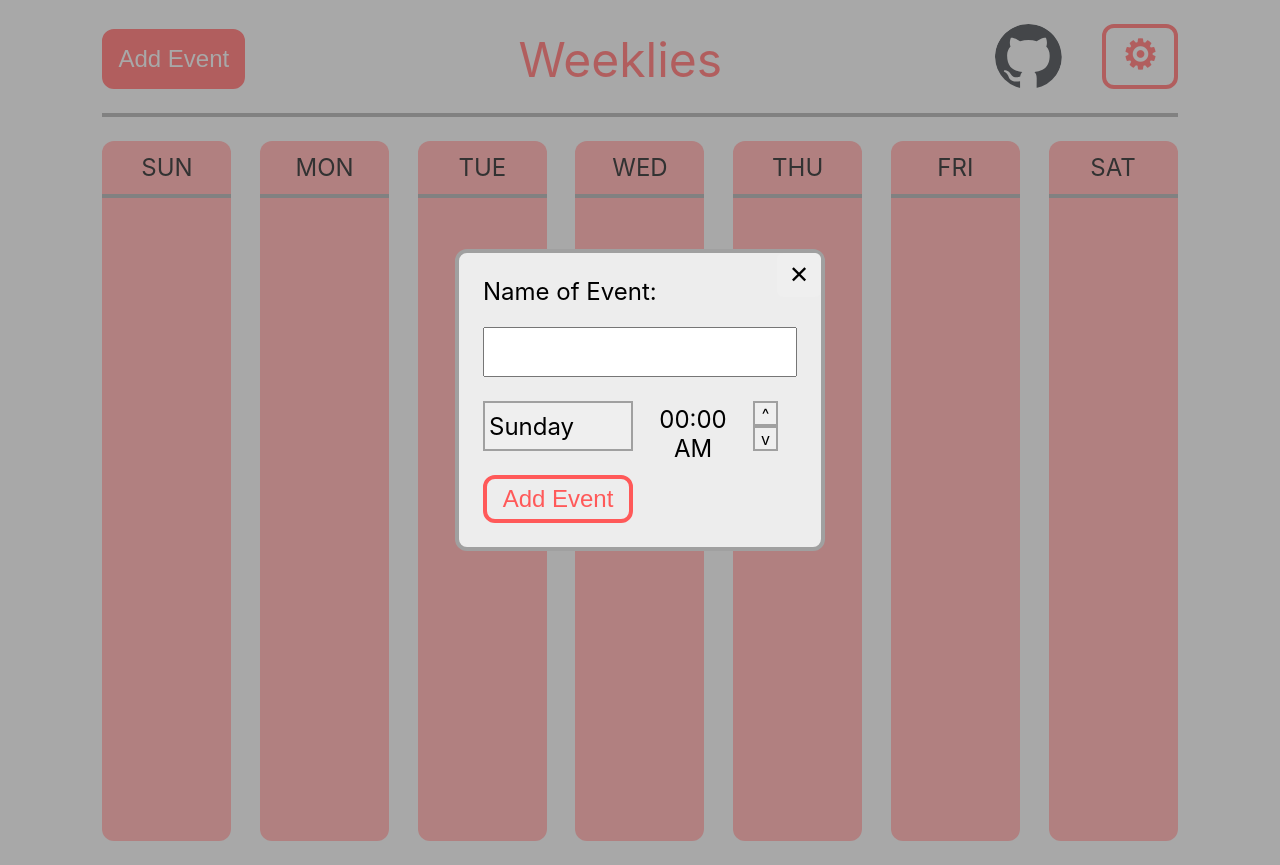
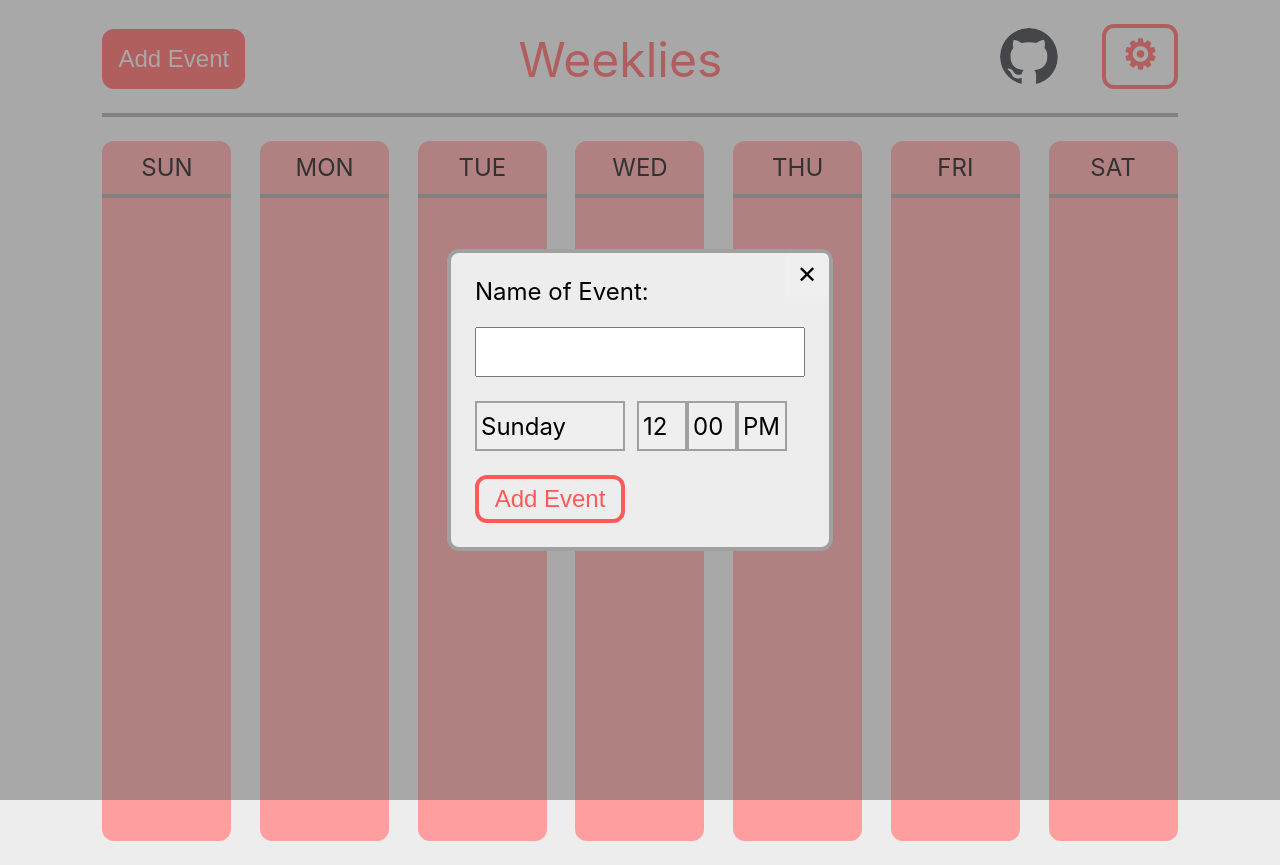
Before and after one commit to blloop/weeklies-alpha, a React (Create React App) app: page / in a window 1280 px wide. Both pictures are taken after a click on the button "Add Event". Built offline with nearby package versions, Linux system fonts and the light colour scheme.

Commit message:
add event time schema

```diff
--- a/src/components/AddEventDialog.js
+++ b/src/components/AddEventDialog.js
@@ -1,6 +1,8 @@
 import React, { Component } from 'react';
 import DayDropdown from './DayDropdown';
-import TimeDropdown from './TimeDropdown';
+import HourDropdown from './HourDropdown';
+import MinDropdown from './MinDropdown';
+import ToggleAM from './ToggleAM';
 
 class AddEventDialog extends Component {
 
@@ -10,7 +12,9 @@ class AddEventDialog extends Component {
             showDialog: this.props.showDialog,
             inputText: '',
             dayOfWeek: 'Sunday',
-            timeOfDay: 0,
+            newHour: 0,
+            isZero: true,
+            isAM: false,
             useMilitary: false
         }
     }
@@ -19,7 +23,8 @@ class AddEventDialog extends Component {
         let newEvent = {
             title: this.state.inputText,
             day: this.state.dayOfWeek,
-            time: this.state.timeOfDay
+            hour: this.state.newHour,
+            min: (this.state.isZero ? 0 : 30)
         };
         this.props.eventAdd(newEvent);
         let newState = {
@@ -46,13 +51,30 @@ class AddEventDialog extends Component {
 
     }
 
-    changeTime = (time) => {
-        let newTime = (this.state.timeOfDay + time) % 48;
+    changeHour = (hour) => {
         let newState = {
             ...this.state,
-            timeOfDay: (newTime !== -1 ? newTime : 47)
+            newHour: hour,
+            isAM: hour > 11
         }
         this.setState(newState);
+    }
+
+    changeMin = () => {
+        let newState = {
+            ...this.state,
+            isZero: !this.state.isZero
+        }
+        this.setState(newState);
+    }
+
+    changeAM = () => {
+        let newState = {
+            ...this.state,
+            isAM: !this.state.isAM
+        }
+        this.setState(newState);
+        console.log("CHANGEAM" + this.state.isAM);
     }
 
     render() {
@@ -77,11 +99,21 @@ class AddEventDialog extends Component {
                                 changeDay={this.changeDay}
                                 dayOfWeek={this.state.dayOfWeek}>
                             </DayDropdown>
-                            <TimeDropdown
-                                useMilitary={this.state.useMilitary}
-                                changeTime={this.changeTime}
-                                timeOfDay={this.state.timeOfDay}>
-                            </TimeDropdown>
+                            <div style={{ width: '12px' }}></div>
+                            <HourDropdown
+                                changeHour={this.changeHour}
+                                newHour={this.state.newHour}
+                                useMilitary={this.state.useMilitary}>
+                            </HourDropdown>
+                            <MinDropdown
+                                isZero={this.state.isZero}
+                                changeMin={this.changeMin}>
+                            </MinDropdown>
+                            <ToggleAM
+                                changeAM={this.changeAM}
+                                isAM={this.state.isAM}
+                                useMilitary={this.state.useMilitary}>
+                            </ToggleAM>
                         </div>
                         <button
                             className='contrast add-button'
--- a/src/components/DayDropdown.js
+++ b/src/components/DayDropdown.js
@@ -28,15 +28,20 @@ class DayDropdown extends Component {
     render() {
         return (
             <div className='drop-container'>
-                <button className='drop-box top-button' onClick={this.toggleOpen.bind(this)}> {this.props.dayOfWeek} </button>
+                <button
+                    className='drop-box top-button square'
+                    onClick={this.toggleOpen.bind(this)}>
+                    {this.props.dayOfWeek}
+                </button>
                 {
                     this.state.open ? (
                         <ul className='dropdown'>
                             {WeekDays.map(
-                                (day) => (day === this.props.dayOfWeek ? null :
+                                (day) => (day === this.props.dayOfWeek ?
+                                    null :
                                     <button
                                         key={day}
-                                        className='drop-box'
+                                        className='drop-box square'
                                         onClick={() => this.setDay(day)}>
                                         {day}
                                     </button>)
--- /dev/null
+++ b/src/components/HourDropdown.js
@@ -0,0 +1,64 @@
+import React, { Component } from 'react';
+
+class HourDropdown extends Component {
+
+    constructor(props) {
+        super(props);
+        this.state = {
+            open: false
+        }
+    }
+
+    toggleOpen() {
+        this.setState({
+            open: !this.state.open
+        });
+    }
+
+    setHour = (hour) => {
+        this.props.changeHour(hour);
+        this.toggleOpen();
+    }
+
+    render() {
+        let HoursList =
+            (this.props.useMilitary ? [
+                0, 1, 2, 3, 4, 5, 6, 7,
+                8, 9, 10, 11, 12, 13, 14, 15,
+                16, 17, 18, 19, 20, 21, 22, 23, ''
+            ] : [
+                1, 2, 3, 4, 5, 6, 7,
+                8, 9, 10, 11, 12, ''
+            ]);
+
+        let currHour = (this.props.useMilitary ? this.props.newHour :
+            (this.props.newHour === 0 || this.props.newHour === 12 ?
+                12 :
+                this.props.newHour % 12
+            ));
+
+        return (
+            <div className='drop-container'>
+                <button className='drop-box top-button square small' onClick={this.toggleOpen.bind(this)}>
+                    {currHour}
+                </button>
+                {this.state.open ? (
+                    <ul className='dropdown wide'>
+                        {HoursList.map(
+                            (day) => (day === currHour ? null :
+                                <button
+                                    key={day}
+                                    className='drop-box square small'
+                                    onClick={day === '' ? null : () => this.setHour(day)}>
+                                    {day}
+                                </button>)
+                        )}
+                    </ul>
+                ) : null
+                }
+            </div>
+        )
+    }
+}
+
+export default HourDropdown;
--- /dev/null
+++ b/src/components/MinDropdown.js
@@ -0,0 +1,18 @@
+import React, { Component } from 'react';
+
+class MinDropdown extends Component {
+
+    render() {
+        return (
+            <>
+                <button
+                    className='drop-box top-button square small'
+                    onClick={this.props.changeMin}>
+                    {this.props.isZero ? '00' : '30'}
+                </button>
+            </>
+        )
+    }
+}
+
+export default MinDropdown;
--- a/src/components/TimeDropdown.js
+++ /dev/null
@@ -1,54 +0,0 @@
-import React, { Component } from 'react';
-
-class TimeDropdown extends Component {
-
-    // constructor(props) {
-    //     super(props);
-    //     this.state = {
-    //         open: false
-    //     }
-    // }
-
-    render() {
-        let outTime = '';
-        if (this.props.timeOfDay > 25 && !this.props.useMilitary) {
-            outTime += Math.floor(
-                (this.props.timeOfDay - 24) / 2
-            ).toLocaleString('en-US', {
-                minimumIntegerDigits: 2,
-                useGrouping: false
-            });
-        } else {
-            outTime += Math.floor(
-                this.props.timeOfDay / 2
-            ).toLocaleString('en-US', {
-                minimumIntegerDigits: 2,
-                useGrouping: false
-            });
-        }
-        (this.props.timeOfDay % 2 === 0 ? outTime += ':00 ' : outTime += ':30 ');
-        if (!this.props.useMilitary) {
-            (this.props.timeOfDay > 23 ? outTime += 'PM' : outTime += 'AM');
-        }
-
-        return (
-            <div className='scroll-container row-items'>
-                <button className='scroll-box'> {outTime} </button>
-                <div className='column-items'>
-                    <button
-                        className='time-button'
-                        onClick={() => this.props.changeTime(1)}>
-                        ^
-                    </button>
-                    <button
-                        className='time-button'
-                        onClick={() => this.props.changeTime(-1)}>
-                        v
-                    </button>
-                </div>
-            </div>
-        )
-    }
-}
-
-export default TimeDropdown;
--- /dev/null
+++ b/src/components/ToggleAM.js
@@ -0,0 +1,20 @@
+import React, { Component } from 'react';
+
+class ToggleAM extends Component {
+
+    render() {
+        return (
+            <>
+                {this.props.useMilitary ? null :
+                    <button
+                        className='drop-box top-button square small'
+                        onClick={this.props.changeAM}>
+                        {this.props.isAM ? 'AM' : 'PM'}
+                    </button>
+                }
+            </>
+        )
+    }
+}
+
+export default ToggleAM;
--- a/src/index.css
+++ b/src/index.css
@@ -79,6 +79,13 @@ input {
   border-radius: 12px;
 }
 
+.square {
+  padding: 4px;
+  border-collapse: collapse;
+  border-radius: 0;
+  font: inherit;
+}
+
 .overlay {
   border: 4px solid var(--base-grey);
   padding: 24px;
@@ -120,7 +127,7 @@ input {
 }
 
 .modal-bg {
-  height: 100vw;
+  height: 100vh;
   width: 100vw;
   position: fixed;
   top: 0;
@@ -143,6 +150,7 @@ input {
 
 .logo {
   height: 65px;
+  padding: 4px;
   border-radius: 100%;
   transition: all 0.2s ease-in-out;
 }
@@ -196,43 +204,40 @@ input {
   padding: 6px;
 }
 
-.drop-container,
 .text-container {
   text-align: left;
 }
 
+.text-container input {
+  padding: 8px;
+}
+
+.small {
+  max-width: 50px;
+}
+
 .dropdown {
   position: absolute;
+  display: flex;
+  flex-direction: column;
   margin-top: -2px;
+}
+
+.dropdown.wide {
+  max-height: 320px;
+  width: 204px;
+  flex-direction: row;
+  flex-wrap: wrap;
 }
 
 .drop-box {
   width: 100%;
   height: 50px;
-  padding: 4px;
   text-align: left;
   border: none;
-  border-collapse: collapse;
-  border-radius: 0;
-  font: inherit;
 }
 
-.scroll-box {
-  width: 120px;
-  height: 50px;
-  padding: 4px;
-  border: none;
-  background: none;
-  font: inherit;
-}
-
-.scroll-box:hover {
-  cursor: default;
-  background-color: var(--base-white);
-}
-
-.drop-box:hover,
-.time-button:hover {
+.drop-box:hover {
   background-color: var(--base-lightgrey);
 }
 
```
